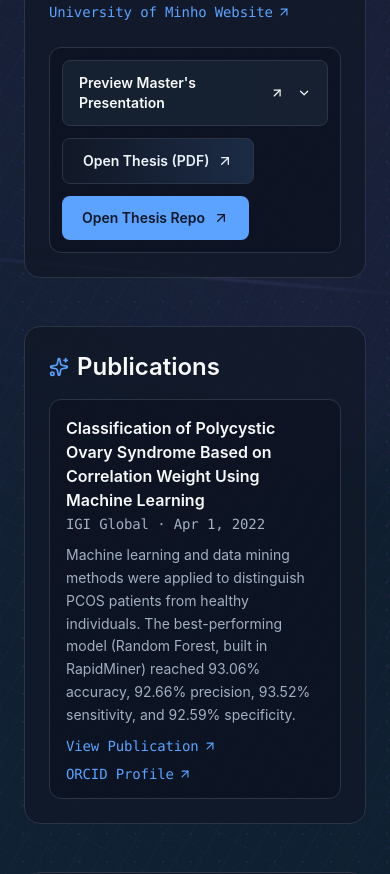
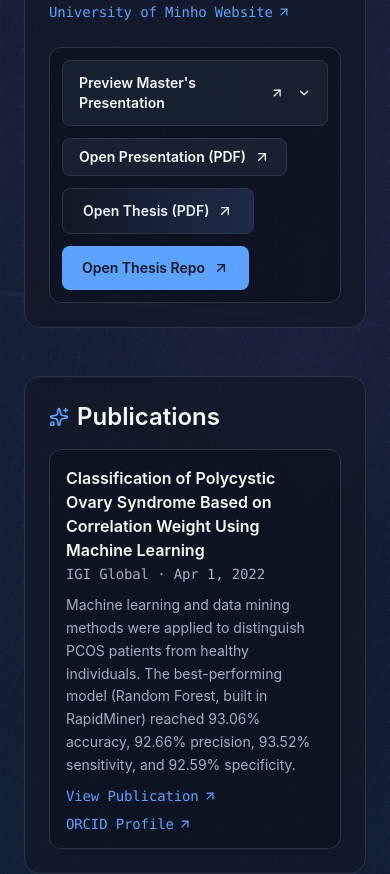
Before and after one commit to MarcelodeFreitas/meet-marcelo, a Next.js app: page / in a window 390 px wide. Shown: the part 3800-4674 px from the top of the page. Built offline with nearby package versions, Linux system fonts and the light colour scheme.

Commit message:
Add mobile fallback for presentation PDF preview

```diff
--- a/src/app/page.tsx
+++ b/src/app/page.tsx
@@ -395,7 +395,7 @@ export default function Page() {
                 <ChevronDown className="h-4 w-4 transition-transform duration-300 group-open:rotate-180" />
               </summary>
               <div className="mt-3 overflow-hidden rounded-lg border border-border bg-black">
-                <div className="aspect-video w-full">
+                <div className="hidden aspect-video w-full md:block">
                   <iframe
                     className="h-full w-full"
                     src="/education/masters-presentation-marcelo-marreiros.pdf#toolbar=0&navpanes=0&scrollbar=0&view=FitH"
@@ -403,9 +403,25 @@ export default function Page() {
                     loading="lazy"
                   />
                 </div>
+                <div className="md:hidden">
+                  <div className="flex min-h-40 items-center justify-center px-4 py-8 text-center">
+                    <p className="text-sm text-muted-foreground">
+                      Preview is not supported on some mobile browsers. Open the presentation PDF directly.
+                    </p>
+                  </div>
+                </div>
               </div>
             </details>
             <div className="mt-3 flex flex-wrap gap-3">
+              <a
+                href="/education/masters-presentation-marcelo-marreiros.pdf"
+                target="_blank"
+                rel="noreferrer"
+                className="magnetic inline-flex items-center gap-2 rounded-lg border border-border bg-muted/80 px-4 py-2 text-sm font-semibold transition-colors hover:border-accent/70"
+              >
+                Open Presentation (PDF)
+                <ArrowUpRight className="h-4 w-4" />
+              </a>
               <a
                 href="/education/masters-thesis-marcelo-marreiros.pdf"
                 target="_blank"
```
